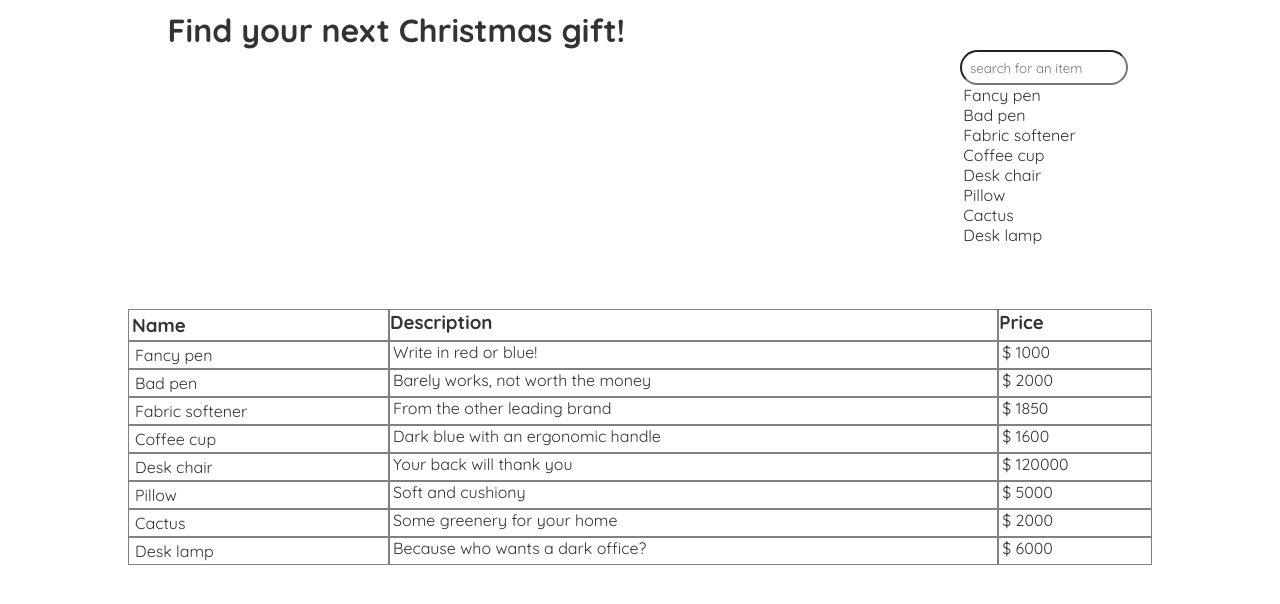
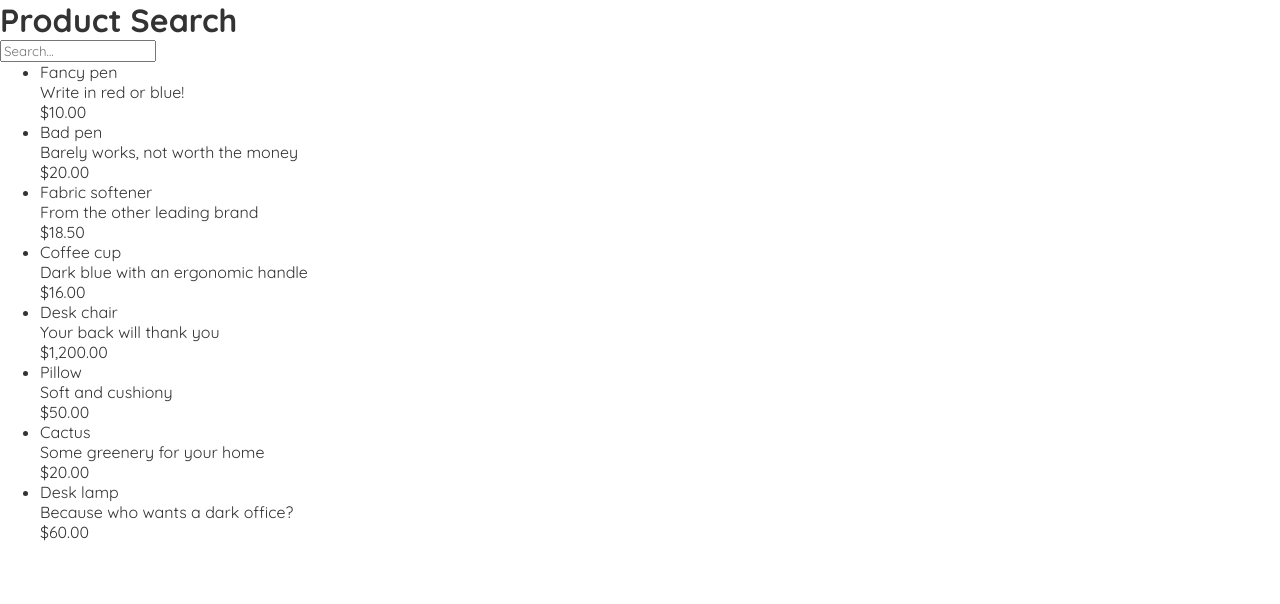
Before and after one commit to jonteal/react-shop-search, a React (Create React App) app: page / in a window 1280 px wide. Shown: the top 604 px of the page. Built offline with nearby package versions, Linux system fonts and the light colour scheme.

Commit message:
Refactored. Search works

```diff
--- a/src/components/Header/Header.jsx
+++ /dev/null
@@ -1,17 +0,0 @@
-import SearchBar from "../SearchBar/SearchBar";
-import './header.css';
-
-const Header = () => {
-    return (
-        <div className="header-container">
-            <h1 className="header-text">
-                Find your next Christmas gift!
-            </h1>
-            <div className="searchbar">
-                <SearchBar />
-            </div>
-        </div>
-    );
-}
-
-export default Header;
--- a/src/components/Header/header.css
+++ /dev/null
@@ -1,13 +0,0 @@
-.header-container {
-    display: flex;
-    flex-direction: row;
-    justify-content: space-around;
-}
-
-.header-text {
-    padding-top: 10px;
-}
-
-.searchbar {
-    padding-top: 50px;
-}
--- a/src/components/Product/Product.jsx
+++ /dev/null
@@ -1,21 +0,0 @@
-import './product.css';
-
-const Product = (props) => {
-
-    // console.log(props);
-    return (
-        <div className="product-body">
-            <div className="single-product-name">
-                <p>{props.name}</p>
-            </div>
-            <div className="single-product-description">
-                <p>{props.description}</p>
-            </div>
-            <div className="single-product-price">
-                <p>$ {props.price}</p>
-            </div>
-        </div>
-    );
-}
-
-export default Product;
--- a/src/components/Product/product.css
+++ /dev/null
@@ -1,25 +0,0 @@
-.product-body {
-    width: 100%;
-    display: flex;
-    flex-direction: row;
-}
-
-.single-product-name {
-    border: 1px solid gray;
-    width: 25%;
-    padding: 3px;
-}
-
-.single-product-description {
-    border: 1px solid gray;
-    width: 60%;
-}
-
-.single-product-price {
-    border: 1px solid gray;
-    width: 15%;
-}
-
-p {
-    margin-left: 3px;
-}
--- a/src/components/ProductList/ProductList.jsx
+++ /dev/null
@@ -1,57 +0,0 @@
-import Product from "../Product/Product";
-import './productList.css';
-import productData from '../api';
-import { useEffect, useState } from "react";
-
-
-
-
-
-const ProductList = () => {
-
-    const [products, setProducts] = useState([]);
-
-    useEffect(() => {
-        setProducts(productData);
-    }, []);
-
-    // console.log(products);
-
-
-    const apiData = products.map((product) => (
-        <li key={product.id}>
-            <Product
-                name={product.name}
-                description={product.description}
-                price={product.price}
-            />
-        </li>
-    ))
-
-
-    return (
-        <div className="product-container">
-
-            <div className="product-category-container">
-                <div className="product-name">
-                    <h3>Name</h3>
-                </div>
-                <div className="product-description">
-                    <h3>Description</h3>
-                </div>
-                <div className="product-price">
-                    <h3>Price</h3>
-                </div>
-            </div>
-
-
-            <ul className="product-list">
-                {apiData}
-            </ul>
-
-
-        </div>
-    );
-}
-
-export default ProductList;
--- a/src/components/ProductList/productList.css
+++ /dev/null
@@ -1,40 +0,0 @@
-ul {
-    list-style: none;
-    width: 80%;
-    margin-right: auto;
-    margin-left: auto;
-    padding: 0%;
-}
-
-
-.product-container {
-    display: flex;
-    flex-direction: column;
-    align-items: center;
-    margin-left: auto;
-    margin-right: auto;
-}
-
-.product-category-container {
-    display: flex;
-    flex-direction: row;
-    width: 100%;
-    padding-top: 5%;
-    width: 80%;
-}
-
-.product-name {
-    border: 1px solid gray;
-    width: 25%;
-    padding: 3px;
-}
-
-.product-description {
-    border: 1px solid gray;
-    width: 60%;
-}
-
-.product-price {
-    border: 1px solid gray;
-    width: 15%;
-}
--- a/src/components/SearchBar/SearchBar.jsx
+++ /dev/null
@@ -1,50 +0,0 @@
-import { useState } from "react";
-import './searchBar.css';
-import jsonData from '../api';
-
-const SearchBar = () => {
-
-    const [searchTerm, setSearchTerm] = useState('');
-    console.log(searchTerm);
-
-
-
-    // SEARCH WORKS BUT IS CURRENTLY ONLY SEARCHING NAMES.
-    // NEEDS TO WORK FOR DESCRIPTIONS AND PRICING
-    // ALSO NEEDS TO PULL THE DATA FROM THE TABLE,
-    // NOT DIRECTLY FROM THE API
-    return (
-        <div>
-            <input
-                type="text"
-                placeholder="search for an item"
-                value={searchTerm}
-                onChange={(e) => setSearchTerm(e.target.value)}
-                className="searchBar"
-            />
-            {jsonData.filter((val) => {
-                if (searchTerm === '') {
-                    return val;
-                } else if (
-                    val.name.toLowerCase().includes(searchTerm.toLowerCase())
-                ) {
-                    return val;
-                }
-            }).map((val, key) => {
-                return (
-                    <div className="item" key={key}>
-                        <p>{val.name}</p>
-                    </div>
-                )
-            })
-
-            }
-
-
-
-
-        </div>
-    );
-}
-
-export default SearchBar;
--- a/src/components/SearchBar/searchBar.css
+++ /dev/null
@@ -1,4 +0,0 @@
-.searchBar {
-    border-radius: 30px;
-    padding: 5%;
-}
--- a/src/views/Home/Home.jsx
+++ b/src/views/Home/Home.jsx
@@ -1,17 +1,73 @@
-import Header from "../../components/Header/Header";
-import ProductList from "../../components/ProductList/ProductList";
+import { useEffect, useState } from "react";
+import apiData from '../../components/api';
+
 
 const Home = () => {
+
+    const [products, setProducts] = useState([]);
+    const [searchTerm, setSearchTerm] = useState('');
+
+
+    const FetchData = () => {
+        setProducts(apiData)
+    };
+
+    useEffect(() => {
+        FetchData();
+    }, []);
+
+
+    const convertCurrency = (money) => {
+        const converted = (money / 100).toLocaleString('en-US', {
+            style: 'currency',
+            currency: 'USD',
+        });
+        return converted
+    }
+
+
+
     return (
         <div className="home-parent-container">
 
-            <div>
-                <Header />
-            </div>
+            <h1>Product Search</h1>
 
-            <div>
-                <ProductList />
-            </div>
+            <input
+                type="text"
+                placeholder="Search..."
+                onChange={(event) => setSearchTerm(event.target.value)}
+                className='searchBar'
+            />
+
+            <ul>
+                {products
+                    .filter((val) => {
+                        if (searchTerm === '') {
+                            return val;
+                        } else if (
+                            val.name.toLowerCase().includes(searchTerm.toLowerCase())
+                        ) {
+                            return val;
+                        } else if (
+                            val.description.toLowerCase().includes(searchTerm.toLowerCase())
+                        ) {
+                            return val;
+
+                        }
+                    })
+
+                    .map((product) => (
+                        <li key={product.id}>
+                            <div>
+                                <p>{product.name}</p>
+                                <p>{product.description}</p>
+                                <p>{convertCurrency(product.price)}</p>
+                            </div>
+                        </li>
+                    ))
+                }
+            </ul>
+
 
 
 
```
